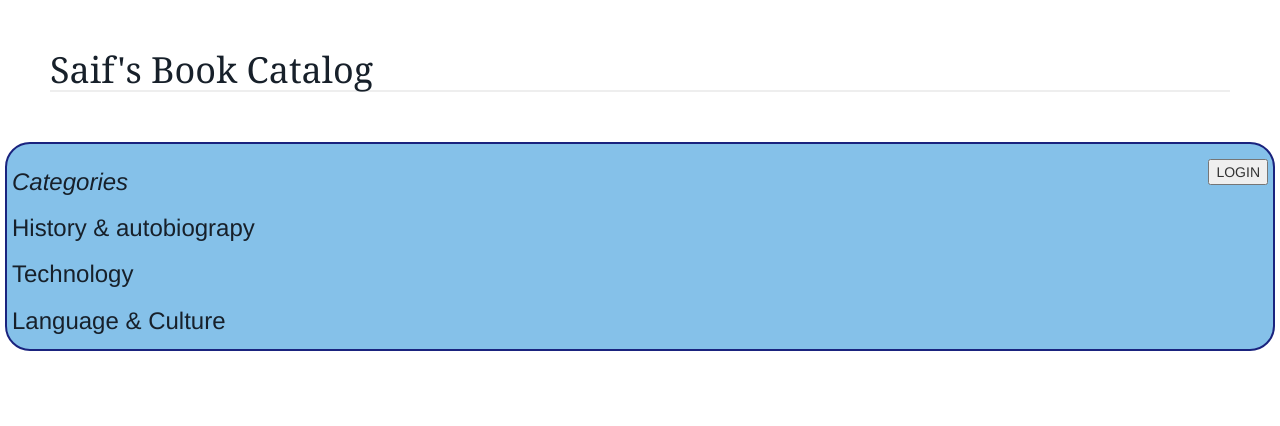
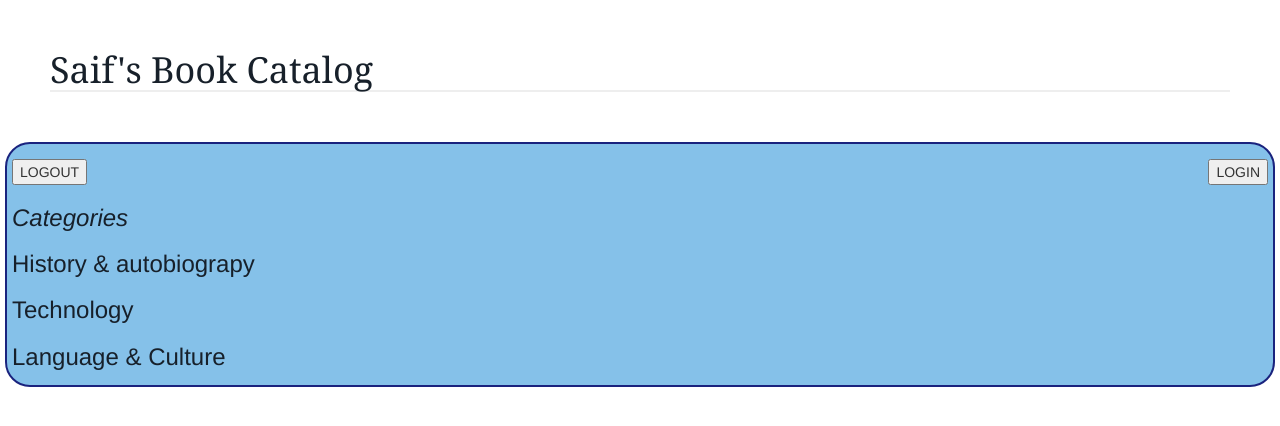
Before and after one commit to saifabdullah/bookcatalog, a Flask app: page / in a window 1280 px wide. Shown: the top 426 px of the page. Run offline with Flask 2, Linux system fonts and the light colour scheme; data comes from the database, SQL or seed files in the repository; parts of the project's set-up code (start-up, migrations or seed data) failed here and were passed over; some libraries are stand-ins or nearby versions.

Commit message:
Added logout button in the homepage

```diff
--- a/templates/home.html
+++ b/templates/home.html
@@ -1,30 +1,25 @@
 {% extends "layout.html" %}
 {% block title %} Catalog Home {% endblock title %}
 {% block body %}
-    <body>
     <div class = "pane">
-
-
 			<p></p>
 			<p></p>
-
-
 			<p></p>
 			<p></p>
 			<p></p>
 	<div class = "login">
-
 			<form action ="{{url_for('showLogin')}}">
-
 			<input type = "submit" value = "LOGIN">
 			</form>
-
 	</div>
-
+	<div class = "logout">
+			<form action ="{{url_for('gdisconnect')}}">
+			<input type = "submit" value = "LOGOUT">
+			</form>
+	</div>
 <div class = 'flash'>
 		      {% with messages = get_flashed_messages() %}
       {% if messages %}
-
         <ul>
         {% for message in messages %}
             <li> <strong> {{ message }} </strong> </li>
@@ -32,25 +27,15 @@
         </ul>
         {% endif %}
     {% endwith %}
-
 </div>
-
 	<div class="category-list"><em><h3> Categories</h3></em>
 	{% for i in categories %}
-
 		<a href = "{{url_for('cataloghome', bookcategory_id = i.id)}}">
-
-
 						<h3>{{i.name}}</h3>
 						<p></p>
 						<p></p>
 						</a>
-
-
-
 		{% endfor %}
 	</div>
-
 	</div>
-
 {% endblock body %}
```
